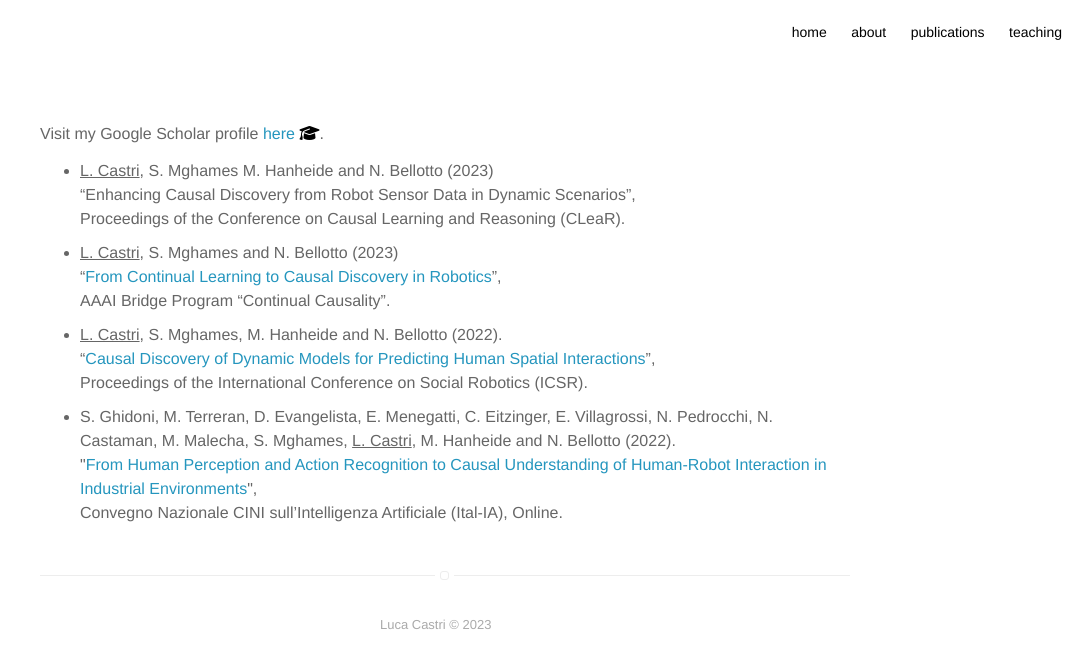
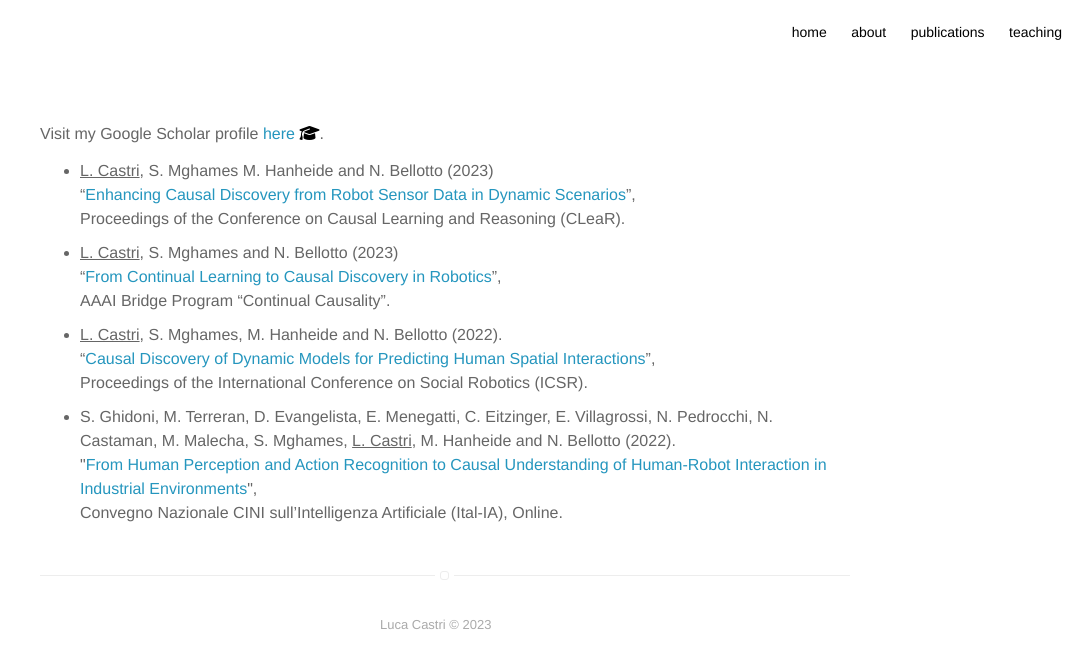
Before and after one commit to lcastri/lcastri.github.io, a Jekyll site: the page built from publications.html, in a window 1280 px wide. Shown: the top 668 px of the page, without its empty margins (195-1280 px from the left). Built offline with Jekyll 4.4.1, drawn with Linux system fonts in a browser that asks for light colours; nearby versions of some CDN libraries.

Commit message:
CLeaR link added

```diff
--- a/publications.html
+++ b/publications.html
@@ -7,7 +7,7 @@ Visit my Google Scholar profile <a class="ext_link" href="https://scholar.google
 <ul>
     <li>
         <u>L. Castri</u>, S. Mghames M. Hanheide and N. Bellotto (2023)<br>
-        “Enhancing Causal Discovery from Robot Sensor Data in Dynamic Scenarios”,<br>
+        “<a class="ext_link" href="https://arxiv.org/abs/2302.10135">Enhancing Causal Discovery from Robot Sensor Data in Dynamic Scenarios</a>”,<br>
         Proceedings of the Conference on Causal Learning and Reasoning (CLeaR).
     </li>
     <li>
```
